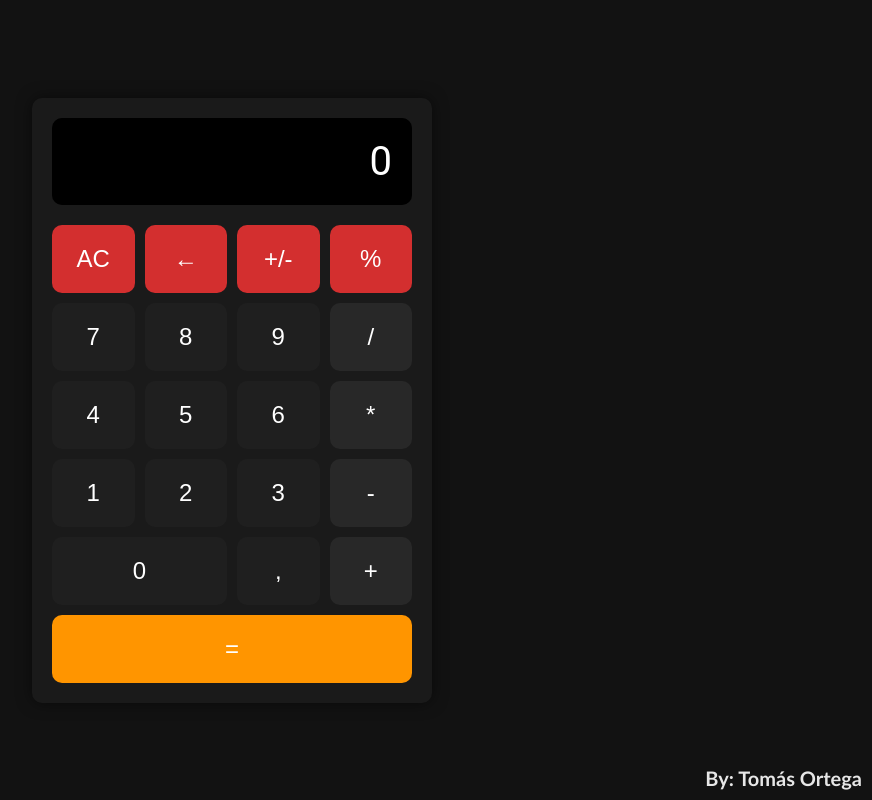
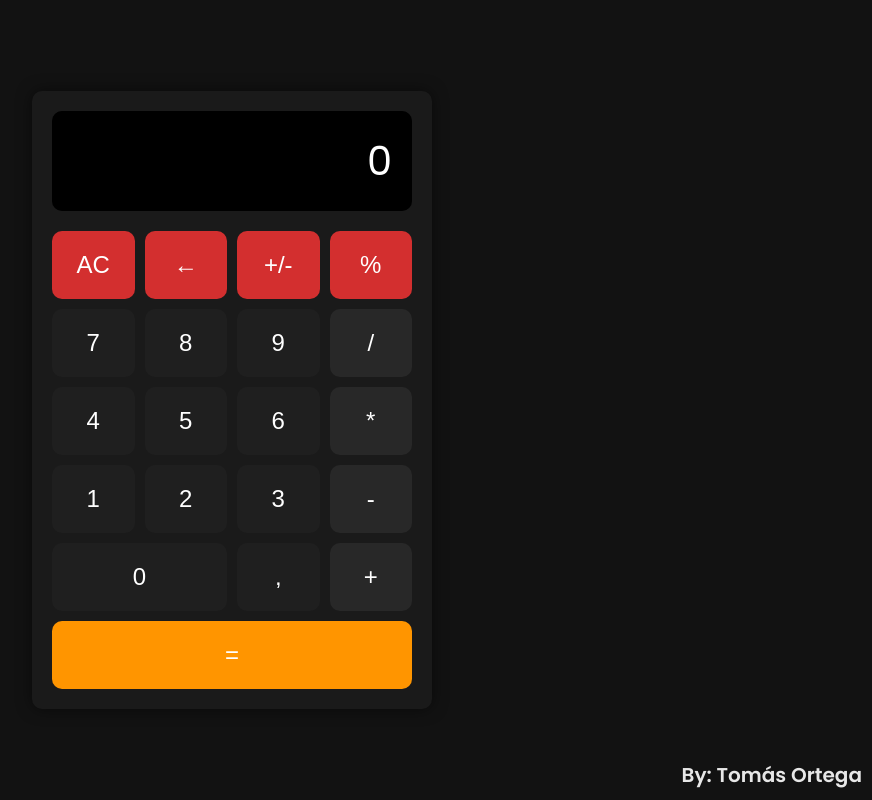
Before and after one commit to tortegaf/Calculator-JS, a plain HTML site: page index.html in a window 1280 px wide. Shown: the whole page, without its empty margins (408-1280 px from the left). Drawn offline with Linux system fonts and the light colour scheme.

Commit message:
Updated the Font of the calculator.

```diff
--- a/styles.css
+++ b/styles.css
@@ -1,5 +1,7 @@
+@import url("https://fonts.googleapis.com/css2?family=Poppins:wght@400;600&display=swap");
+
 body {
-  font-family: "Roboto", sans-serif;
+  font-family: "Poppins", sans-serif;
   display: flex;
   justify-content: center;
   align-items: center;
@@ -93,7 +95,7 @@ body {
   right: 10px;
   font-size: 20px;
   color: #ffffff;
-  font-family: "Calibri", sans-serif;
+  font-family: "Poppins", sans-serif;
   font-weight: bold;
   opacity: 0.9;
   z-index: 1000;
```
